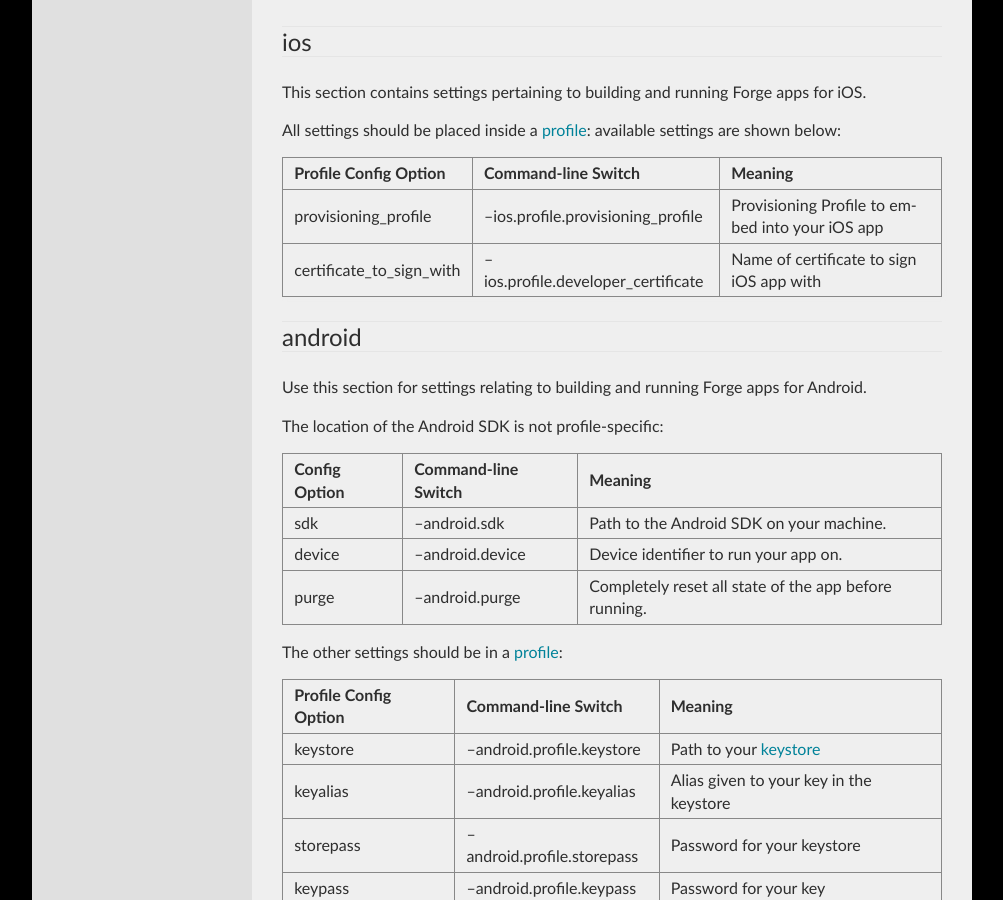
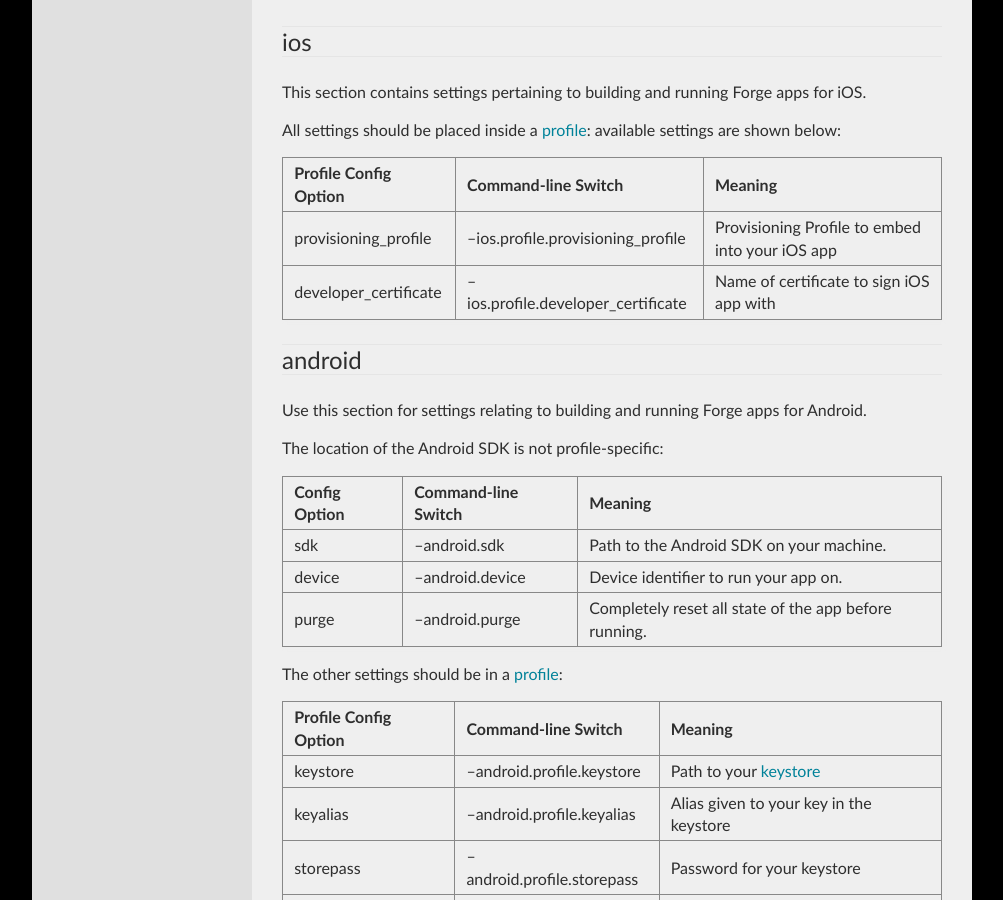
Before and after one commit to trigger-corp/Forge-Documentation, a Sphinx documentation site: the page built from source/command-line.rst, in a window 1280 px wide and 900 px high, scrolled down 2082 px. Shown: the whole window, without its empty margins (138-1141 px from the left). Built offline with Sphinx 7.4.7, drawn with Linux system fonts in a browser that asks for light colours.

Commit message:
fix broken config option name

```diff
--- a/source/command-line.rst
+++ b/source/command-line.rst
@@ -100,7 +100,7 @@ All settings should be placed inside a :ref:`profile <local_conf-profiles>`: ava
 Profile Config Option    Command-line Switch                 Meaning
 ======================== =================================== ===============================================
 provisioning_profile     --ios.profile.provisioning_profile  Provisioning Profile to embed into your iOS app
-certificate_to_sign_with --ios.profile.developer_certificate Name of certificate to sign iOS app with
+developer_certificate    --ios.profile.developer_certificate Name of certificate to sign iOS app with
 ======================== =================================== ===============================================
 
 .. _local_conf-android:
```
